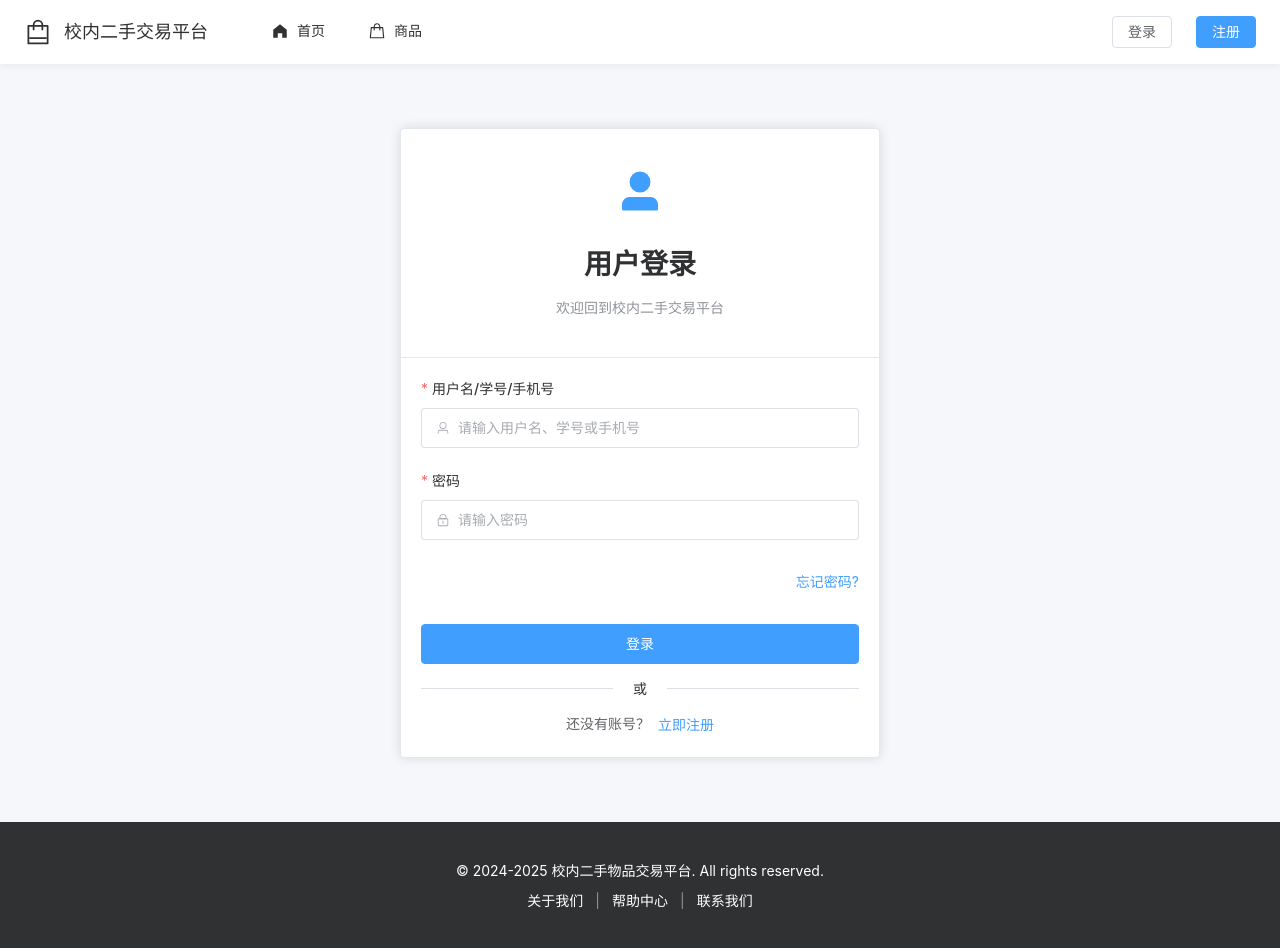
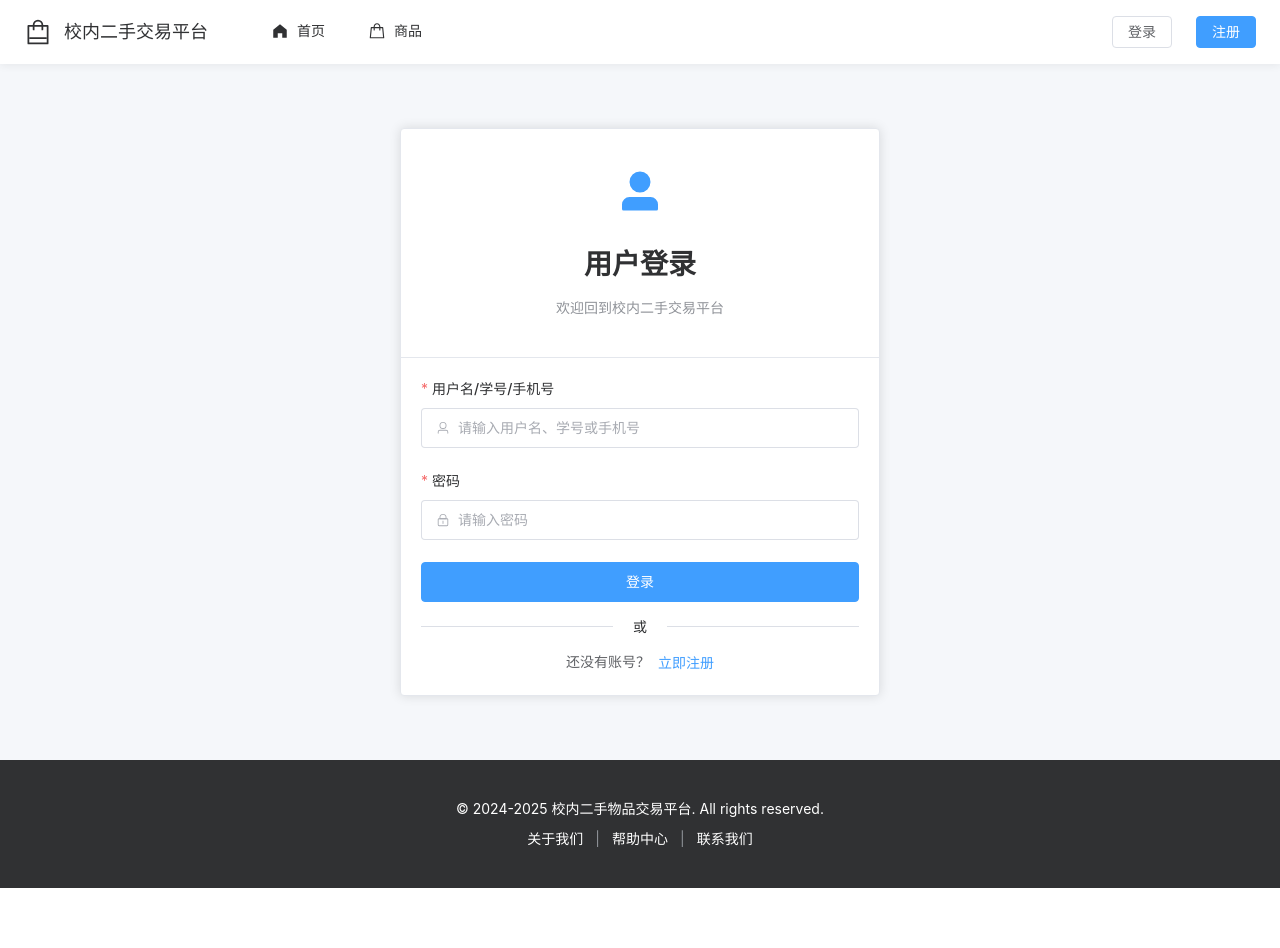
Before and after one commit to meteor041/database-beihang-project, a Vue app in the folder frontend-vue/: page /login in a window 1280 px wide. After the commit the page ends 888 px from the top, so only its background shows below. Built offline with nearby package versions, Linux system fonts and the light colour scheme; no server answers.

Commit message:
删掉多余的忘记密码

```diff
--- a/frontend-vue/src/views/LoginView.vue
+++ b/frontend-vue/src/views/LoginView.vue
@@ -106,12 +106,6 @@ const handleLogin = async (): Promise<void> => {
         </el-form-item>
 
         <el-form-item>
-          <div class="form-footer">
-            <el-link type="primary" :underline="false">忘记密码?</el-link>
-          </div>
-        </el-form-item>
-
-        <el-form-item>
           <el-button
             type="primary"
             :loading="loading"
@@ -168,12 +162,6 @@ const handleLogin = async (): Promise<void> => {
   color: #909399;
 }
 
-.form-footer {
-  display: flex;
-  justify-content: flex-end;
-  align-items: center;
-  width: 100%;
-}
 
 .register-link {
   text-align: center;
```
